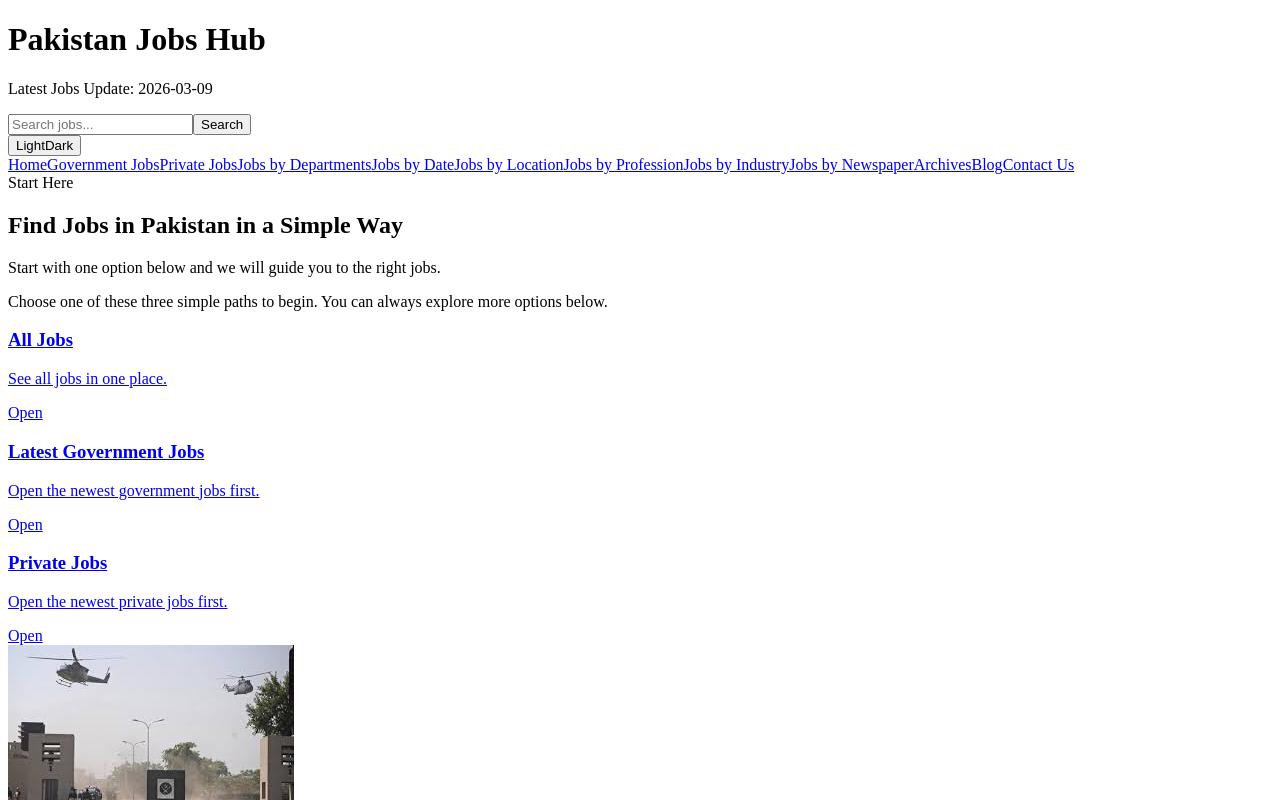
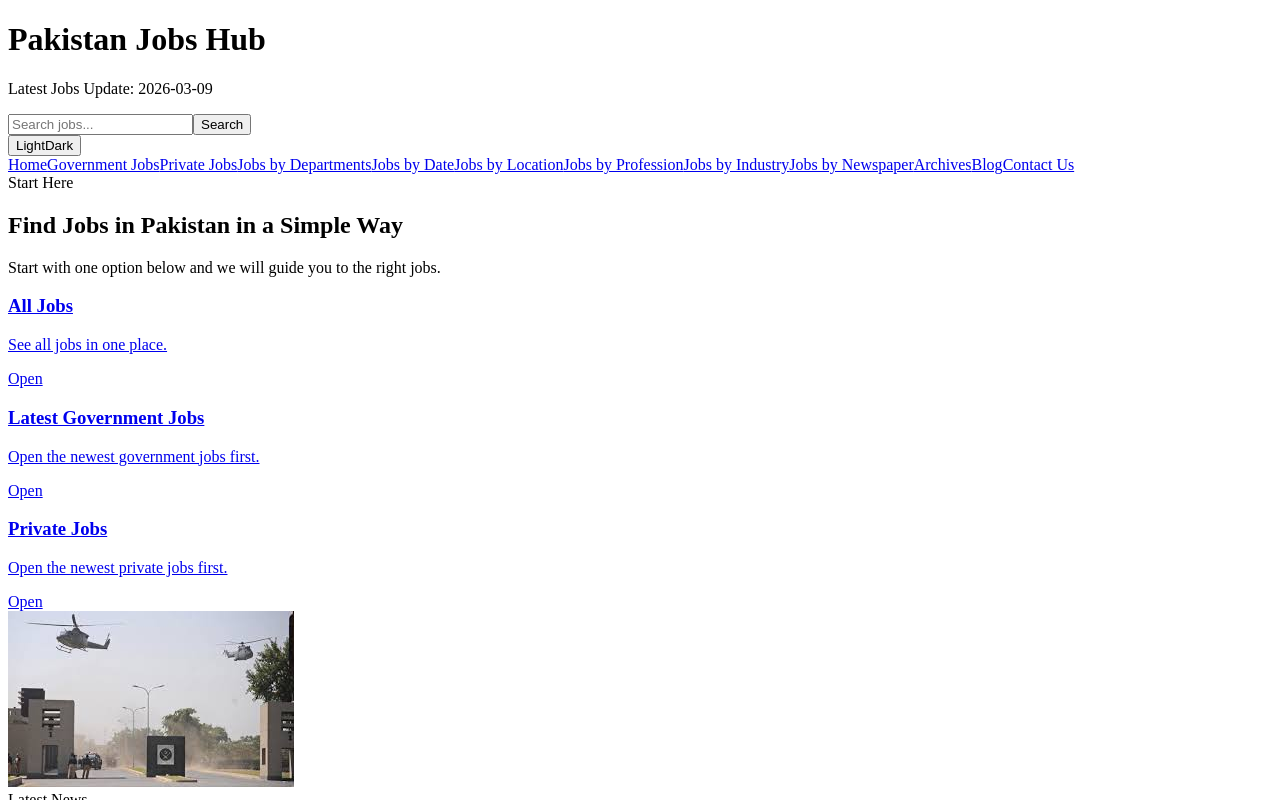
Before and after one commit to HafizTalalAhmad/Job-Website, a React (Vite) app: page /#/ in a window 1280 px wide. Shown: the top 800 px of the page. Built offline with nearby package versions, Linux system fonts and the light colour scheme; no server answers; the database is empty; the HTML template or start-up script is replaced by a standard one.

Commit message:
Remove extra home helper line

```diff
--- a/src/pages/HomePage.jsx
+++ b/src/pages/HomePage.jsx
@@ -62,9 +62,6 @@ function HomePage() {
             <h1 className="panel-title">Find Jobs in Pakistan in a Simple Way</h1>
             <p className="panel-intro">
               Start with one option below and we will guide you to the right jobs.
-            </p>
-            <p className="home-guide-note">
-              Choose one of these three simple paths to begin. You can always explore more options below.
             </p>
             <div className="home-hero-entry-grid">
               {starterCards.map((card) => (
```
